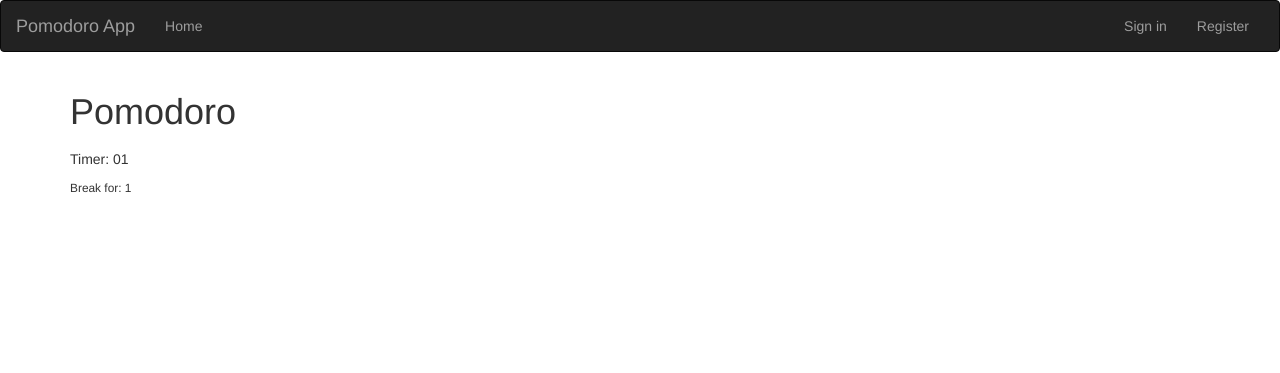
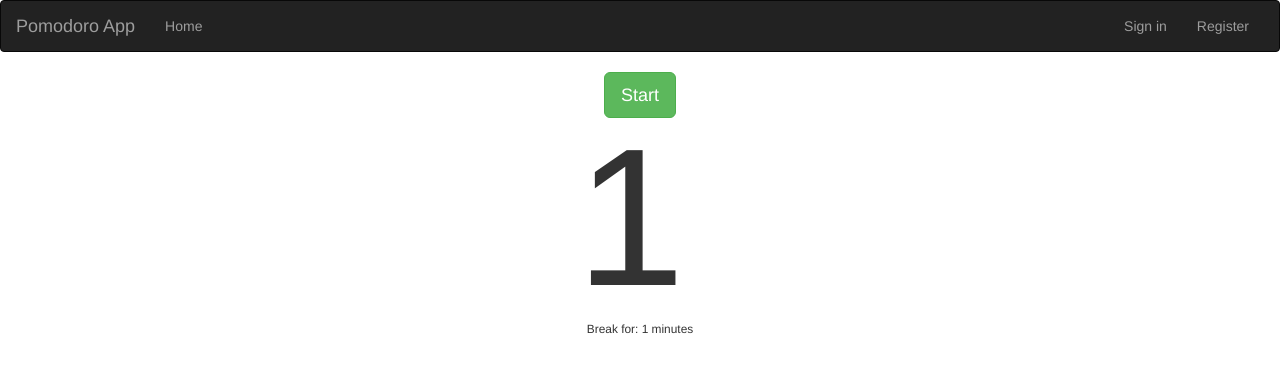
Before and after one commit to w-mbugua/pomodoro, a Flask app: page /pomodoro/1 in a window 1280 px wide. Shown: the top 373 px of the page. Run offline with Flask 2, Linux system fonts and the light colour scheme; tables that the repository leaves empty hold one stand-in row (values such as "Sample post"); some libraries are stand-ins or nearby versions.

Commit message:
added a countdown timer for working period

```diff
--- a/app/main/views.py
+++ b/app/main/views.py
@@ -20,7 +20,7 @@ def index():
 def create_timer():
     form = PomodoroForm()
     if form.validate_on_submit():
-        pomodoro = Timer(title = form.title.data, timer_length = form.work.data, break_length = form.breather.data, user = current_user)
+        pomodoro = Timer(timer_length = form.work.data, break_length = form.rest.data, user = current_user)
         db.session.add(pomodoro)
         db.session.commit()
         flash('Your pomodoro has been created!')
@@ -30,9 +30,8 @@ def create_timer():
 @main.route('/pomodoro/<int:id>')
 def timer(id):
     pomodoro = Timer.query.get_or_404(id)
+    return render_template('pomodoro.html', title = 'My Pomodoro', pomodoro = pomodoro)
 
-    return render_template('pomodoro.html', title = 'My Pomodoro', pomodoro = pomodoro, timer = timer)
-
-@main.route('/user/<name>')
-def profile(name):
-    pass
+@main.route('/playground')
+def play():
+    return render_template('main.html')
--- a/app/templates/pomodoro.html
+++ b/app/templates/pomodoro.html
@@ -4,18 +4,55 @@
 {% block content %}
 <div class="container">
     <div class="row">
-      <div class="col-md-8">
-       <h1>Pomodoro</h1>
-        <h3>{{ current_user.username }}</h3>
-        <h5>Timer: {{ '{:02d}'.format(pomodoro.timer_length) }}</h5>
-        <small>Break for: {{ pomodoro.break_length }}</small>
+      <div class="col-md-3"></div>
+      <div style="text-align: center;" class="col-md-6">
+       <!-- <h1>Pomodoro</h1> -->
+        <!-- <h3>{{ current_user.username }}</h3> -->
+        <button class="btn btn-lg btn-success" id="start-button">Start</button>
 
-        <div class="border-top pt-3">
+        <div style="padding: 20px; text-align: center; width: 20rem; height: 20rem; border-radius: 10rem; display: flex; align-items: center; justify-content: center; margin-left: 12em;" class="m timer">
+          <h5 style="font-size: 14em;" class="countDown">{{ pomodoro.timer_length }}</h5>
 
-          </div>
+        </div>
+        <small class="ml-2">Break for: {{ pomodoro.break_length }} minutes</small>
 
       </div>
-      <div class="col-md-4"></div>
+      <div class="col-md-3"></div>
     </div>
   </div>
 {% endblock %}
+{% block scripts %}
+<script>
+  let timer = document.querySelector('.countDown')
+  // let time = timer * 60;
+  const startBtn = document.getElementById('start-button')
+  // const action = document.querySelector('.action')
+
+  // let rest_time = document.getElementById('rest')
+
+  timeLeft = timer.innerHTML * 60
+
+function updateCountDowner(){
+  setInterval(() => {
+        if(timeLeft <= 0){
+            clearInterval(rest())
+        }
+
+        let mins = Math.floor(timeLeft / 60);
+        let secs = timeLeft % 60;
+        secs = secs < 10 ? '0' + secs : secs
+        mins = mins < 10 ? '0' + mins : mins
+        timer.innerHTML = `${mins}:${secs}`
+        timeLeft -= 1
+    }, 1000)
+}
+
+startBtn.addEventListener('click', updateCountDowner)
+
+function rest(){
+  timeLeft = 0
+  startBtn.innerHTML = 'Time to rest!'
+}
+
+</script>
+{% endblock %}
```
Also changed, not shown: app/static/main.js (added).
